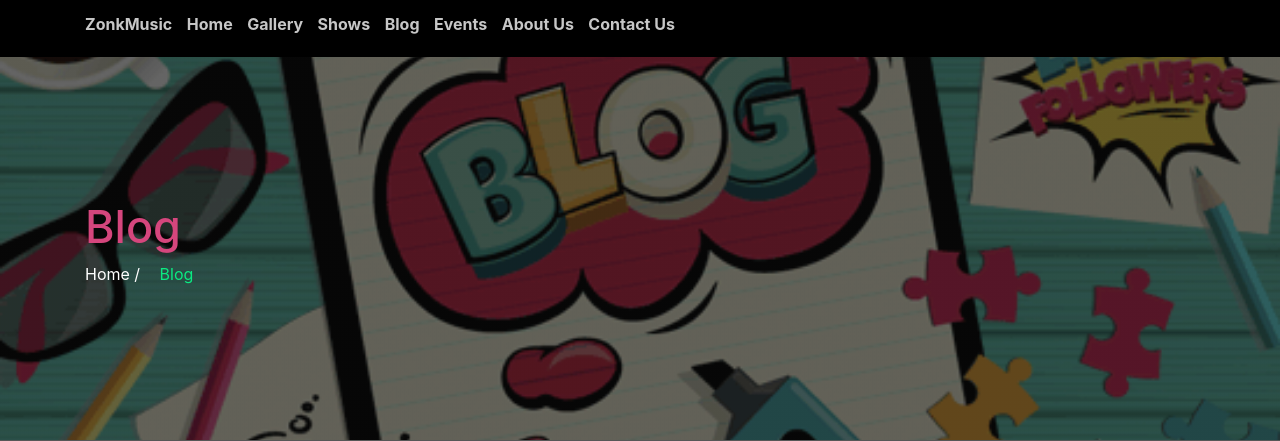
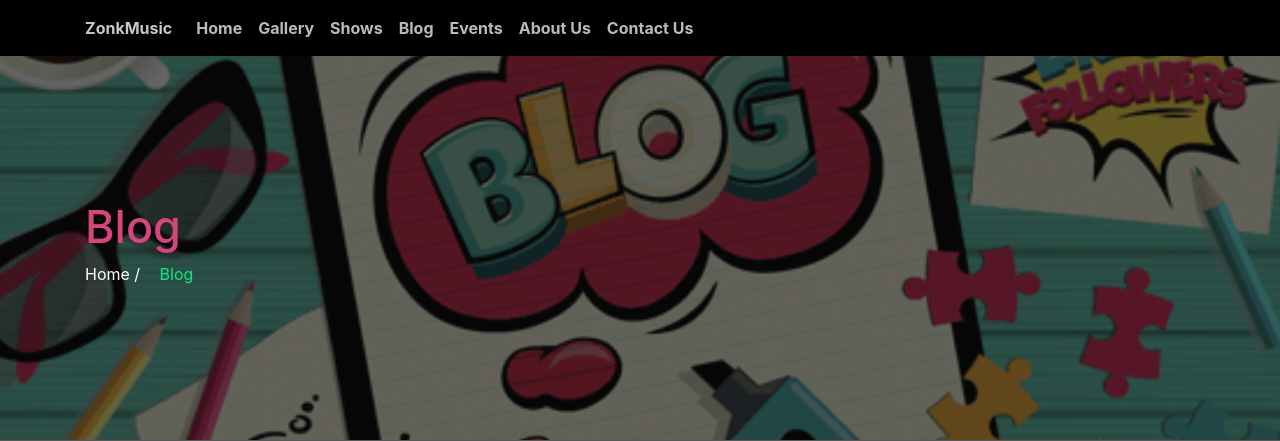
Before and after one commit to Muia23/ZonkMusic, a Django app: page /blog in a window 1280 px wide. Shown: the top 441 px of the page. Run offline with Django 3.2, Linux system fonts and the light colour scheme; some libraries are stand-ins or nearby versions.

Commit message:
Styling corrections

```diff
--- /dev/null
+++ b/zonkmusicke/static/js/home.js
@@ -0,0 +1,3 @@
+$('.carousel').carousel({
+    interval: 2000
+})
--- a/zonkmusicke/templates/base.html
+++ b/zonkmusicke/templates/base.html
@@ -6,10 +6,10 @@
         <meta name="viewport" content="width=device-width, initial-scale=1.0">
         <link rel="stylesheet" href="https://cdn.jsdelivr.net/npm/bootstrap@4.5.3/dist/css/bootstrap.min.css" integrity="sha384-TX8t27EcRE3e/ihU7zmQxVncDAy5uIKz4rEkgIXeMed4M0jlfIDPvg6uqKI2xXr2" crossorigin="anonymous">
         <link rel="stylesheet" href="https://cdnjs.cloudflare.com/ajax/libs/font-awesome/5.15.1/css/all.min.css" integrity="sha512-+4zCK9k+qNFUR5X+cKL9EIR+ZOhtIloNl9GIKS57V1MyNsYpYcUrUeQc9vNfzsWfV28IaLL3i96P9sdNyeRssA==" crossorigin="anonymous" />
-        <link href="/your-path-to-fontawesome/css/fontawesome.css" rel="stylesheet">
         <script src="https://code.jquery.com/jquery-3.5.1.min.js" integrity="sha256-9/aliU8dGd2tb6OSsuzixeV4y/faTqgFtohetphbbj0=" crossorigin="anonymous"></script>
         <script src="https://ajax.googleapis.com/ajax/libs/jquery/3.5.1/jquery.min.js"></script>
         <script src="https://stackpath.bootstrapcdn.com/bootstrap/4.5.0/js/bootstrap.min.js" integrity="sha384-OgVRvuATP1z7JjHLkuOU7Xw704+h835Lr+6QL9UvYjZE3Ipu6Tp75j7Bh/kR0JKI" crossorigin="anonymous"></script>
+        <link rel="shortcut icon" href="{% static 'images/zonk-music.d8b24ab9.png' %}">
         <title>Zonk Music</title>
         {% block styles %}
             <link rel="stylesheet" href="{% static 'css/base.css' %}">
--- a/zonkmusicke/templates/nav.html
+++ b/zonkmusicke/templates/nav.html
@@ -5,38 +5,68 @@
 
 {% endblock %}
 {% block content %}
-    <div class="nav">
-        <div class="container" >
-            <a href="{% url 'home'%}" ><h6 class="nav-head">ZonkMusic</h6></a>
-            <a href="{% url 'home'%}" ><h6 class="nav-title">Home</h6></a>
-            <a href="{% url 'gallery'%}" ><h6 class="nav-title">Gallery</h6></a>
-            <a href="{% url 'shows'%}" ><h6 class="nav-title">Shows</h6></a>
-            <a href="{% url 'blog'%}" ><h6 class="nav-title">Blog</h6></a>
-            <a href="{% url 'events'%}" ><h6 class="nav-title">Events</h6></a>
-            <a href="{% url 'about'%}" ><h6 class="nav-title">About Us</h6></a>
-            <a href="{% url 'contact'%}" ><h6 class="nav-title">Contact Us</h6></a>
+    <nav class="navbar navbar-expand-lg fixed-top nav ">
+        <div class="container">
+            <a class="navbar-brand" href="{% url 'home'%}">ZonkMusic</a>
+            <button class="navbar-toggler" type="button" data-bs-toggle="collapse" data-bs-target="#navbarNav" aria-controls="navbarNav" aria-expanded="false" aria-label="Toggle navigation">
+              <span class="navbar-toggler-icon"><i class="fas fa-sliders-h"></i></span>
+            </button>
+            <div class="collapse navbar-collapse" id="navbarNav">
+              <ul class="navbar-nav">
+                <li class="nav-item">
+                  <a class="nav-link" aria-current="page" href="{% url 'home'%}">Home</a>
+                </li>
+                <li class="nav-item">
+                  <a class="nav-link" href="{% url 'gallery'%}">Gallery</a>
+                </li>
+                <li class="nav-item">
+                  <a class="nav-link" href="{% url 'shows'%}">Shows</a>
+                </li>
+                <li class="nav-item">
+                    <a class="nav-link" href="{% url 'blog'%}">Blog</a>
+                </li>
+                <li class="nav-item">
+                    <a class="nav-link" href="{% url 'events'%}">Events</a>
+                </li>
+                <li class="nav-item">
+                    <a class="nav-link" href="{% url 'about'%}">About Us</a>
+                </li>
+                <li class="nav-item">
+                    <a class="nav-link" href="{% url 'contact'%}">Contact Us</a>
+                </li>
+              </ul>
+            </div>
         </div>
-    </div>
+    </nav>
 
     <style>
         .nav {
-            background: black;
-            position: fixed;
-            width: 100%;
-            z-index: 1;
+            background: black !important;
         }
 
-        .nav-head {
-            display: inline-block;
-            padding: 15px 0 15px 0;
+        .navbar-nav li a {
             font-weight: 700;
-            color: #c7c7c7;
+            color: #bbbaba !important;
         }
-        .nav-title {
-            display: inline-block;
-            padding: 15px 0 15px 10px;
+
+        .navbar-nav li a:hover {
             font-weight: 700;
-            color: #c7c7c7;
+            color: #ed295d !important;
+        }
+
+        .navbar-brand {
+            font-weight: 700 ;
+            color: #c7c7c7 !important;
+            font-size: 16px !important;
+        }
+
+        .navbar-toggler {
+            border: 1px solid #b3b2b2 !important;
+        }
+
+        .navbar-toggler-icon {
+            color: #b3b2b2 !important;
+            padding: 5px;
         }
     </style>
 {% endblock %}
```
Also changed, not shown: zonkmusicke/static/css/index.css (+18 -10 lines), zonkmusicke/templates/home.html (+51 -21 lines).
